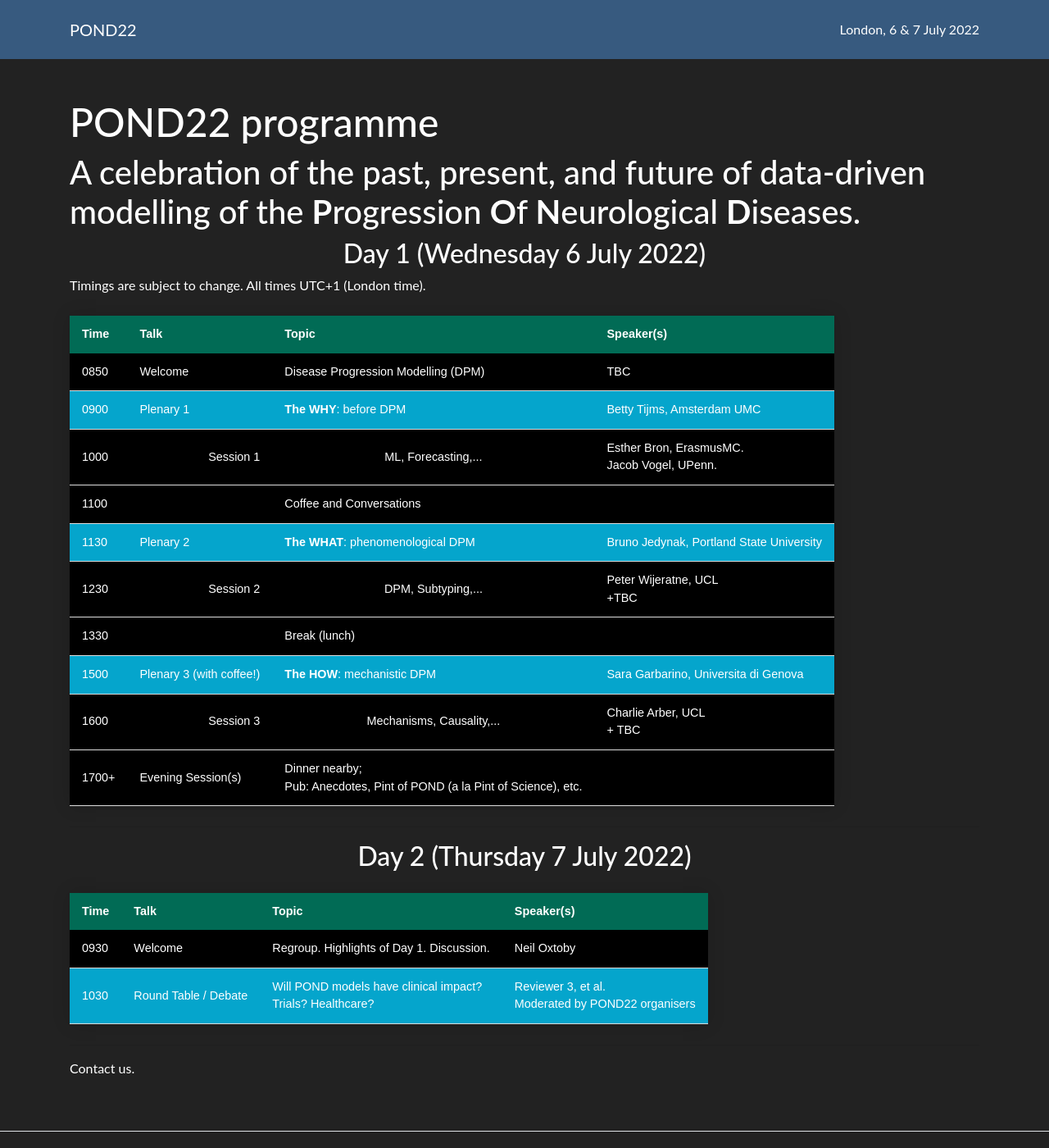
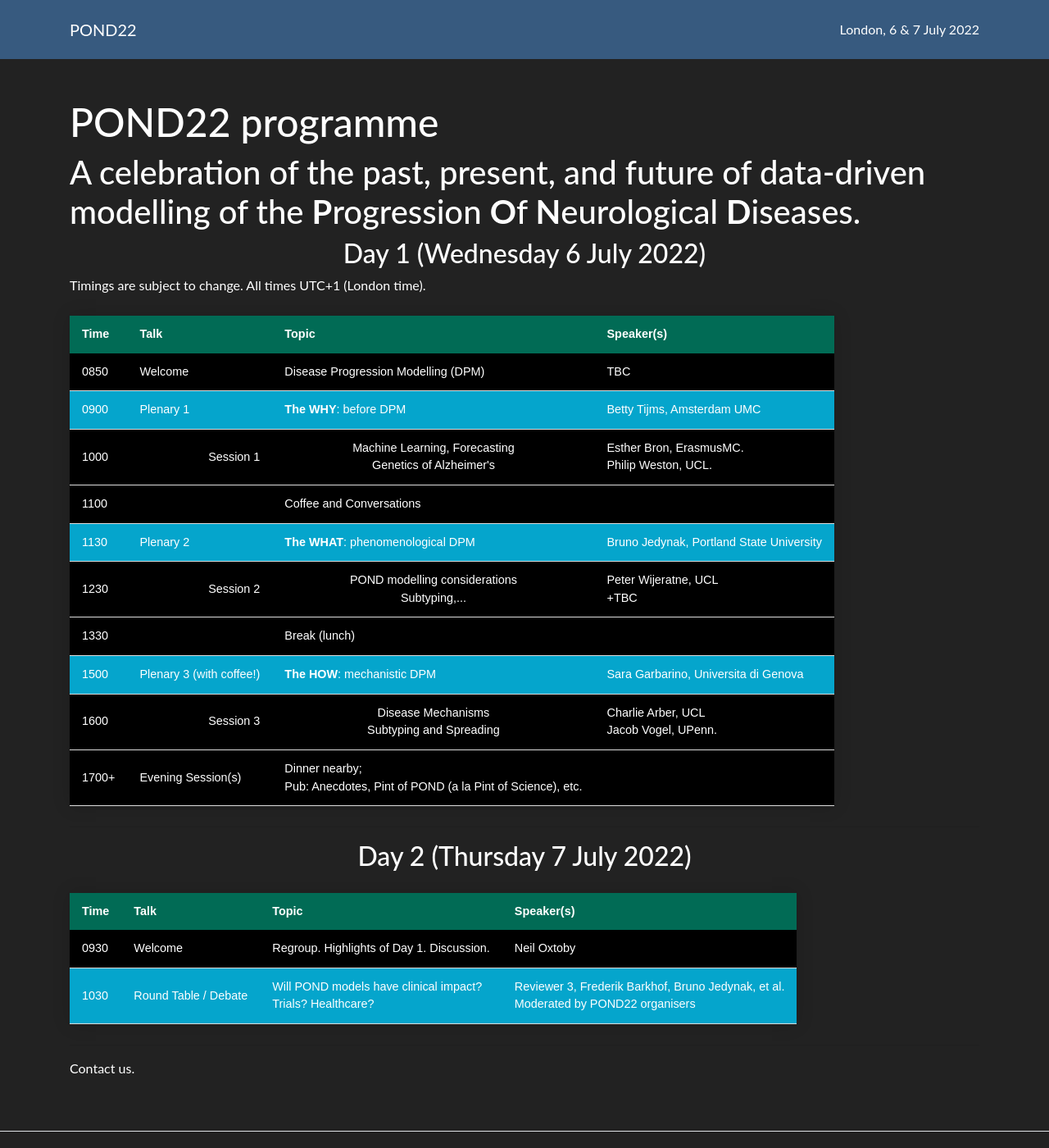
Before and after one commit to noxtoby/pond2022-bs4, a Jekyll site: the page built from programme.md, in a window 1280 px wide and 1400 px high. Shown: the whole window at 82% size. Built offline with Jekyll 4.4.1, drawn with Linux system fonts in a browser that asks for light colours.

Commit message:
Updated programme

```diff
--- a/programme.md
+++ b/programme.md
@@ -30,8 +30,8 @@ Timings are subject to change. All times UTC+1 (London time).
             <td><a href="https://researchinformation.amsterdamumc.org/en/persons/betty-tijms">Betty Tijms</a>, Amsterdam UMC</td>
         </tr>
         <tr style="background-color:#000000">
-            <td>1000</td><td style="text-align:right">Session 1</td><td style="text-align:center">ML, Forecasting,...</td>
-            <td>Esther Bron, ErasmusMC. <br/>Jacob Vogel, UPenn.</td>
+            <td>1000</td><td style="text-align:right">Session 1</td><td style="text-align:center">Machine Learning, Forecasting<br/>Genetics of Alzheimer's</td>
+            <td>Esther Bron, ErasmusMC. <br/>Philip Weston, UCL.</td>
         </tr>
         <tr style="background-color:#000000">
             <td>1100</td><td></td><td>Coffee and Conversations</td>
@@ -42,7 +42,7 @@ Timings are subject to change. All times UTC+1 (London time).
             <td><a href="https://sites.google.com/site/brunomjedynak/">Bruno Jedynak</a>, Portland State University</td>
         </tr>
         <tr style="background-color:#000000">
-            <td>1230</td><td style="text-align:right">Session 2</td><td style="text-align:center">DPM, Subtyping,...</td>
+            <td>1230</td><td style="text-align:right">Session 2</td><td style="text-align:center">POND modelling considerations<br/>Subtyping,...</td>
             <td><a href="https://pawij.github.io/">Peter Wijeratne</a>, UCL<br/>+TBC</td>
         </tr>
         <tr style="background-color:#000000">
@@ -54,8 +54,8 @@ Timings are subject to change. All times UTC+1 (London time).
             <td><a href="https://sgarbarino.github.io/">Sara Garbarino</a>, Universita di Genova</td>
         </tr>
         <tr style="background-color:#000000">
-            <td>1600</td><td style="text-align:right">Session 3</td><td style="text-align:center">Mechanisms, Causality,...</td>
-            <td>Charlie Arber, UCL<br/>+ TBC</td>
+            <td>1600</td><td style="text-align:right">Session 3</td><td style="text-align:center">Disease Mechanisms<br/>Subtyping and Spreading</td>
+            <td>Charlie Arber, UCL<br/>Jacob Vogel, UPenn.</td>
         </tr>
         <tr style="background-color:#000000">
             <td>1700+</td><td>Evening Session(s)</td><td>Dinner nearby; <br/>Pub: Anecdotes, Pint of POND (a la Pint of Science), etc.</td>
@@ -87,7 +87,7 @@ Timings are subject to change. All times UTC+1 (London time).
         </tr>
         <tr style="background-color:#05a5cc">
             <td>1030</td><td>Round Table / Debate</td><td>Will POND models have clinical impact? <br/>Trials? Healthcare?</td>
-            <td>Reviewer 3, et al.<br/>Moderated by POND22 organisers</td>
+            <td>Reviewer 3, Frederik Barkhof, Bruno Jedynak, et al.<br/>Moderated by POND22 organisers</td>
         </tr>
     </tbody>
 </table>
```
